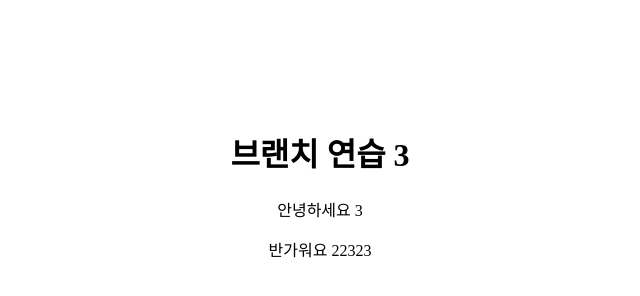
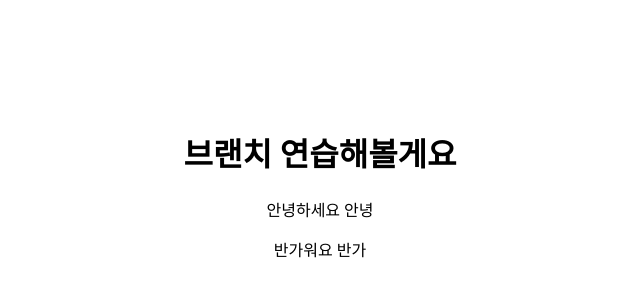
Before and after one commit to woghks0137-rgb/git-test, a plain HTML site: page index.html in a window 1280 px wide. Shown: the whole page, without its empty margins (320-960 px from the left). Drawn offline with Linux system fonts and the light colour scheme.

Commit message:
text 수정

```diff
--- a/index.html
+++ b/index.html
@@ -14,9 +14,9 @@
 </head>
 
 <body>
-    <h1>브랜치 연습 3</h1>
-    <p>안녕하세요 3</p>
-    <p>반가워요 22323</p>
+    <h1>브랜치 연습해볼게요</h1>
+    <p>안녕하세요 안녕</p>
+    <p>반가워요 반가</p>
 </body>
 
 </html>
```
